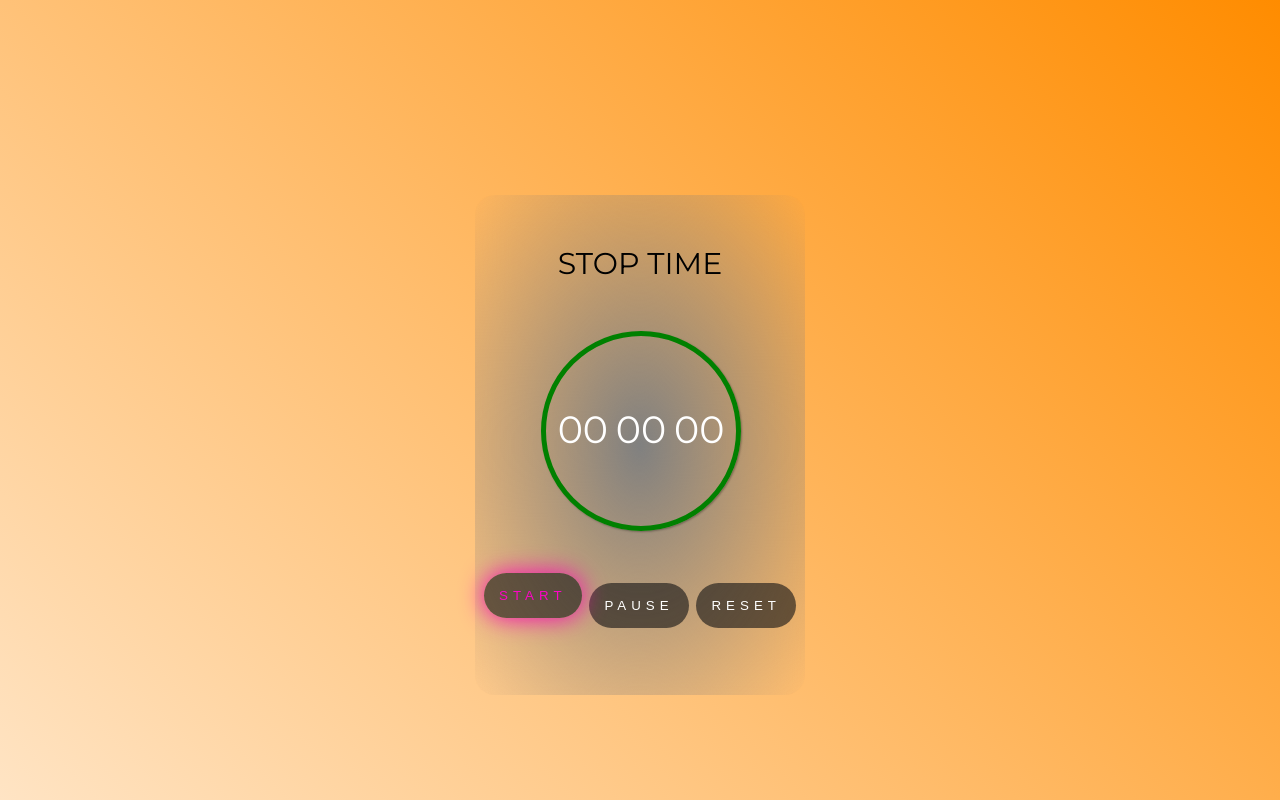
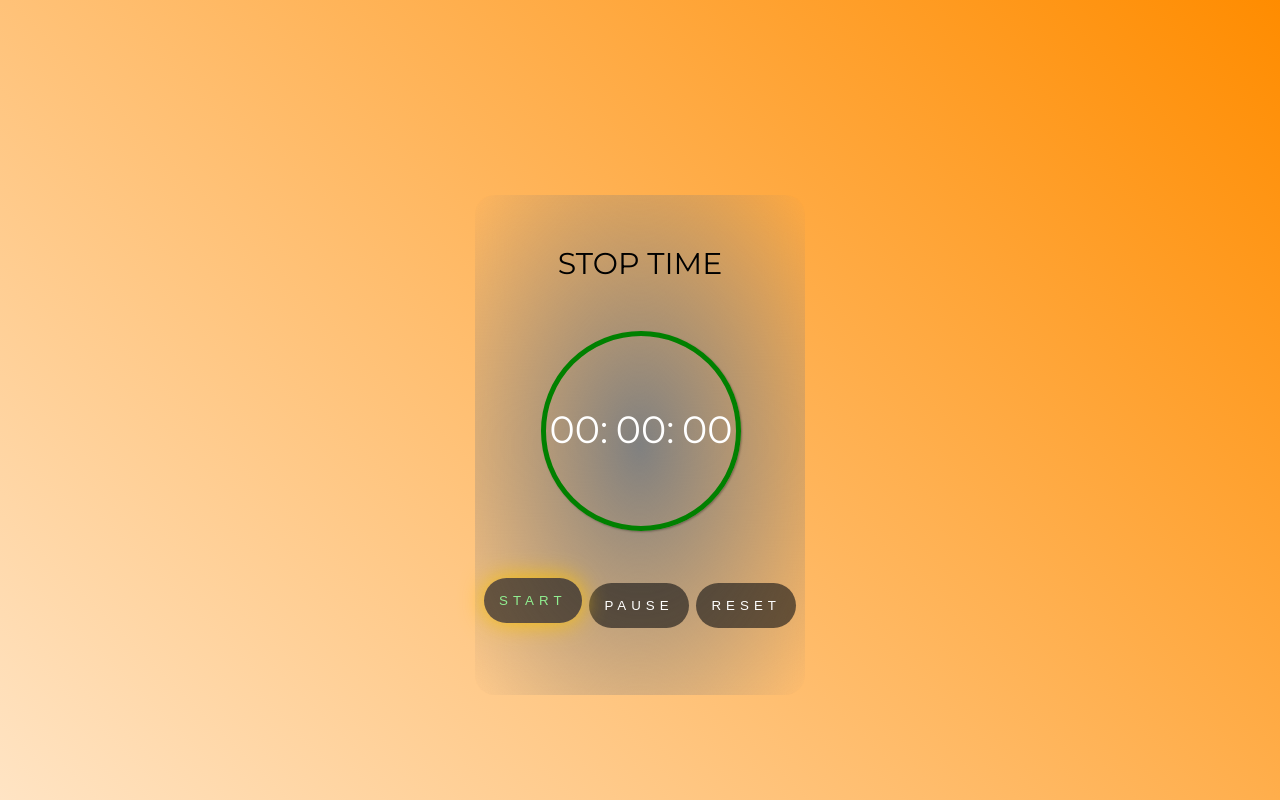
Before and after one commit to lawson1000/StopWatch, a plain HTML site: page index.html in a window 1280 px wide. In both pictures the pointer is over the button "START". Drawn offline with Linux system fonts and the light colour scheme.

Commit message:
add icons

```diff
--- a/index.html
+++ b/index.html
@@ -8,6 +8,7 @@
     <link rel="preconnect" href="https://fonts.googleapis.com"><link rel="preconnect" href="https://fonts.gstatic.com" crossorigin><link href="https://fonts.googleapis.com/css2?family=Montserrat:ital,wght@0,400;0,600;0,700;1,400&family=Open+Sans:ital,wght@0,400;0,500;0,600;0,700;1,400;1,500&family=Poppins:ital,wght@0,200;0,300;0,400;0,500;0,600;0,700;1,300;1,400;1,500;1,600;1,700&display=swap" rel="stylesheet">
     <style> @import url('https://fonts.googleapis.com/css2?family=Montserrat:ital,wght@0,400;0,600;0,700;1,400&family=Open+Sans:ital,wght@0,400;0,500;0,600;0,700;1,400;1,500&family=Poppins:ital,wght@0,200;0,300;0,400;0,500;0,600;0,700;1,300;1,400;1,500;1,600;1,700&display=swap'); </style><style> @import url('https://fonts.googleapis.com/css2?family=Montserrat:ital,wght@0,400;0,600;0,700;1,400&family=Open+Sans:ital,wght@0,400;0,500;0,600;0,700;1,400;1,500&family=Poppins:ital,wght@0,200;0,300;0,400;0,500;0,600;0,700;1,300;1,400;1,500;1,600;1,700&display=swap'); </style>
     <link rel="stylesheet" href="https://cdnjs.cloudflare.com/ajax/libs/font-awesome/6.2.1/css/all.min.css" integrity="sha512-MV7K8+y+gLIBoVD59lQIYicR65iaqukzvf/nwasF0nqhPay5w/9lJmVM2hMDcnK1OnMGCdVK+iQrJ7lzPJQd1w==" crossorigin="anonymous" referrerpolicy="no-referrer" />
+    <link rel="shortcut icon"  type="image/png" href="favicon.png">
     <link rel="stylesheet" href="style.css">
 </head>
 <body>
@@ -15,8 +16,8 @@
         <div class="stopwatch">
             <p>STOP TIME</p>
             <div id="time">
-                <span id="hours">00</span>
-                <span id="minutes">00</span>
+                <span id="hours">00:</span>
+                <span id="minutes">00:</span>
                 <span id="seconds">00</span>
             </div>
             <div class="buttons">
--- a/main.js
+++ b/main.js
@@ -50,8 +50,8 @@ this.reset =function(){
         getMinutes=0;
 
         seconds.innerHTML= "0" + getSeconds
-        minutes.innerHTML= "0" + getMinutes + " :"
-        hour.innerHTML = "0" + getHours + " :"
+        minutes.innerHTML= "0" + getMinutes + ": "
+        hour.innerHTML = "0" + getHours + ": "
         clearTimeout(interval);
     }
 }
--- a/style.css
+++ b/style.css
@@ -61,9 +61,9 @@ body{
 }
 
 .buttons button:hover{
-    box-shadow:0 0 1.5rem rgb(250,4,180);
-    color: rgb(252,5,198);
-    transform: translateY(-10px);
+    box-shadow:0 0 1.5rem rgb(250, 193, 4);
+    color: lightgreen;
+    transform: translateY(-5px);
     cursor: pointer;
     transition: transform 120ms;
 }
```
Also changed, not shown: favicon.png (added).
